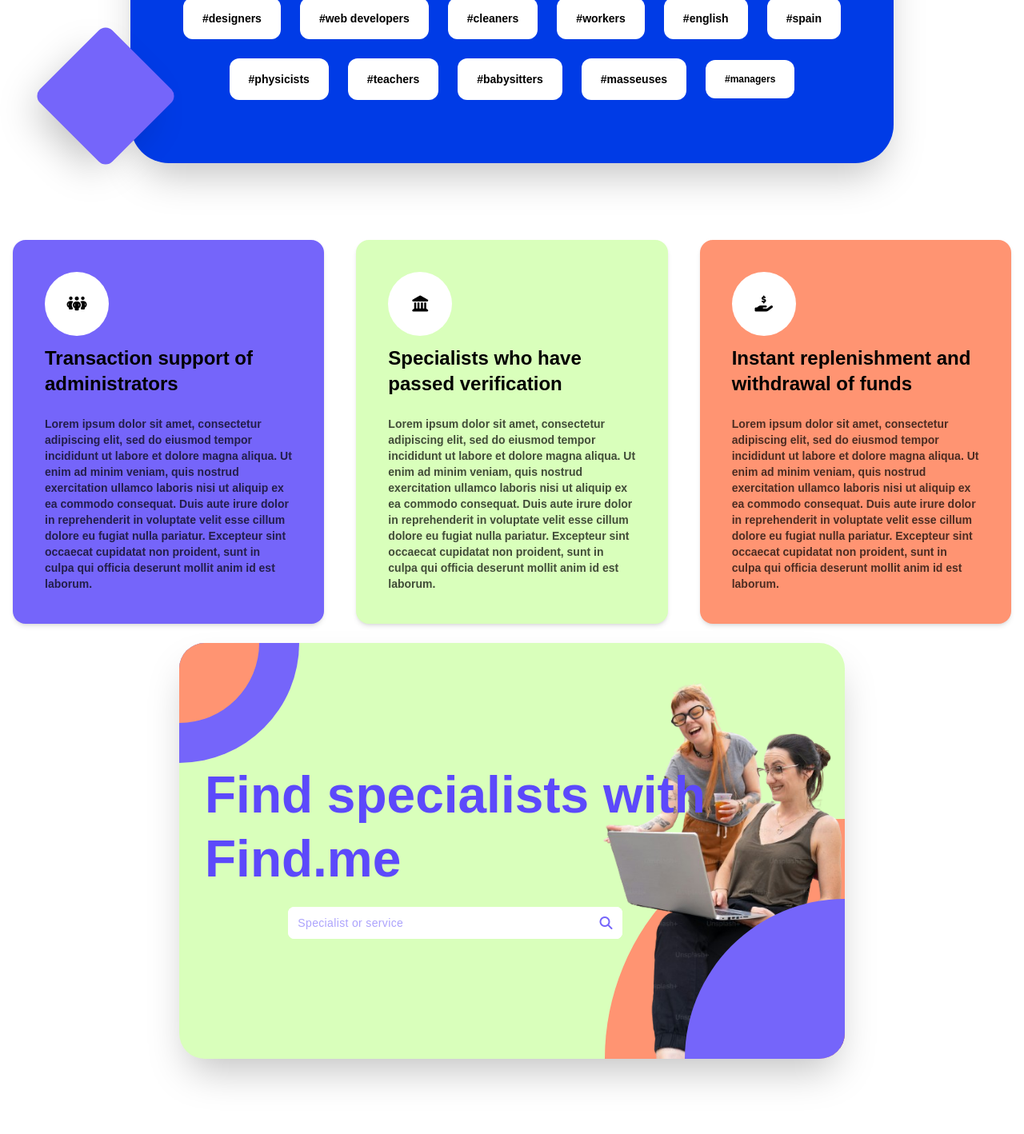
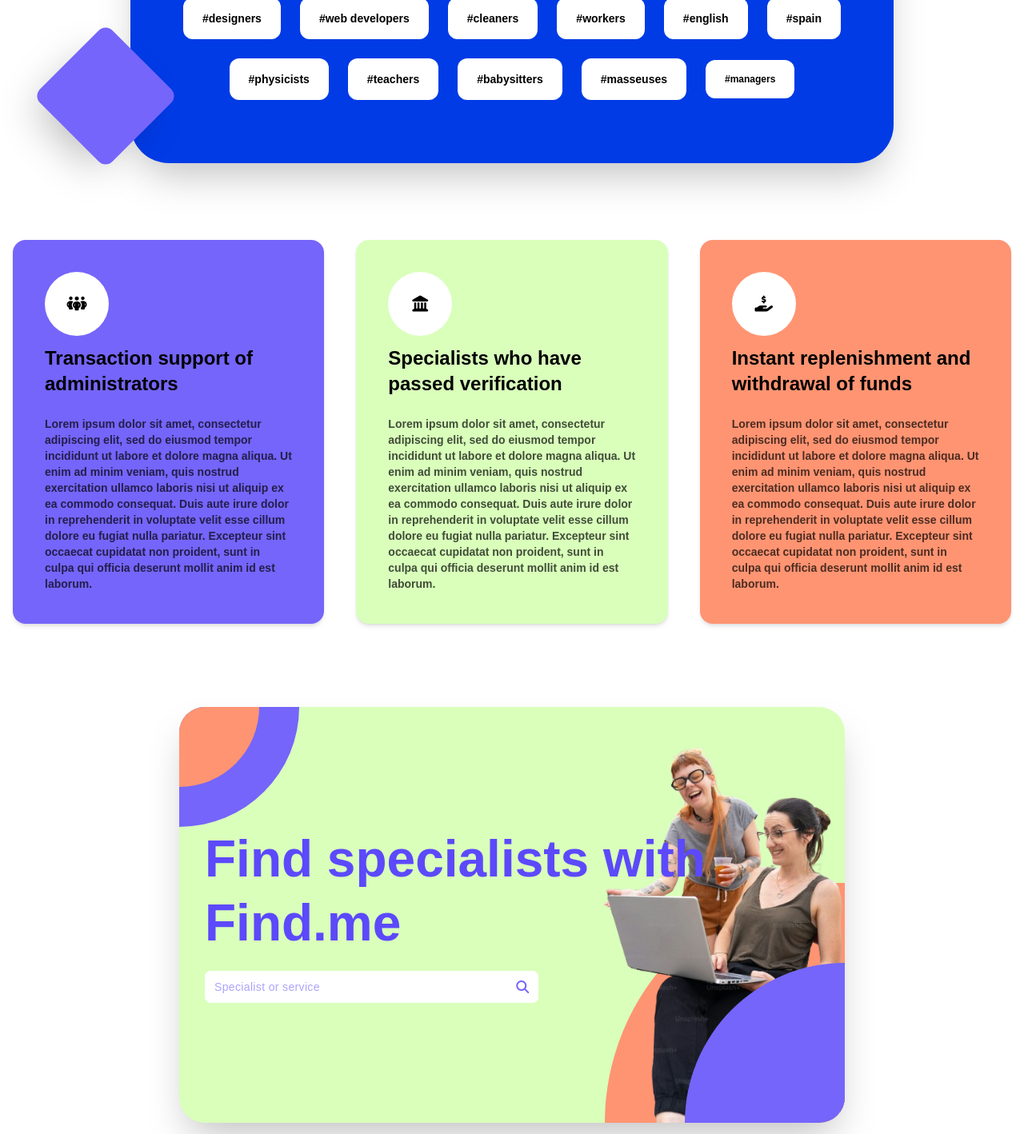
Before and after one commit to ikenna-nwobodo/find.me, a React (Create React App) app: page / in a window 1280 px wide. Shown: the part 1412-2830 px from the top of the page at 80% size. Built offline with nearby package versions, Linux system fonts and the light colour scheme.

Commit message:
Update Facts and Person sections

```diff
--- a/src/sections/Facts.jsx
+++ b/src/sections/Facts.jsx
@@ -2,7 +2,7 @@
 
 function Facts() {
   return (
-    <div className="text-black w-full relative z-40 grid md:grid-cols-3 gap-8 md:gap-10 items-center md:h-[50vh] mt-[8vh]">
+    <div className="text-black w-full relative z-40 grid md:grid-cols-3 gap-8 md:gap-10 items-center md:min-h-[50vh] mt-[8vh]">
       <div className="bg-light-purple rounded-2xl shadow-md p-4 md:p-10 flex flex-col gap-3 h-full">
         <div className="bg-white md:w-[5rem] w-10 h-10 grid place-items-center rounded-full md:h-[5rem]">
           <i class="fa-solid fa-people-group !md:text-[2.5rem] !text-xl"></i>
--- a/src/sections/Person.jsx
+++ b/src/sections/Person.jsx
@@ -3,13 +3,13 @@
 function Person() {
   return (
     <div className="text-black w-full relative z-40 flex flex-col items-center h-[40vh] md:h-[65vh] mt-[8vh]">
-      <div className="bg-lime rounded-2xl md:rounded-[2rem] shadow-2xl relative flex items-center overflow-hidden p-4 md:p-8 w-full md:w-8/12 h-full  md:h-full">
+      <div className="bg-lime rounded-2xl md:rounded-[2rem] shadow-2xl relative flex justify-center md:justify-normal items-center overflow-hidden p-4 md:p-8 w-full md:w-8/12 h-full  md:h-full">
         <div className="flex flex-col gap-5 relative z-50">
           <p className="font-bold text-3xl md:text-[4rem] md:leading-[5rem] text-dark-purple">
             Find specialists with <br /> Find.me
           </p>
-          <div className="w-full flex justify-center items-center">
-            <div className="bg-white md:w-8/12 h-[40px] flex relative justify-end items-center rounded-lg text-light-purple">
+          <div className="w-full flex justify-center md:justify-start items-center">
+            <div className="bg-white w-full md:w-8/12 h-[40px] flex relative justify-end items-center rounded-lg text-light-purple">
               <input
                 type="text"
                 className="flex-1 outline-none placeholder:text-light-purple/60 placeholder:text-sm absolute w-full h-full px-3 text-sm  tracking-wide font-medium top-0 left-0 rounded-lg outline-0 border-none"
```
